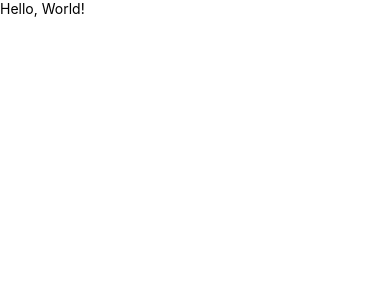
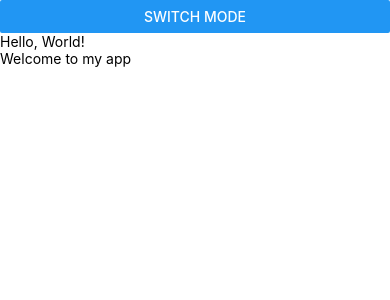
Before and after one commit to adamhinton/LearningReactNativeSection7Test2, a React Native app: screen / in a window 390 px wide. Shown: the top 300 px of the page. Built offline with nearby package versions, Linux system fonts and the light colour scheme.

Commit message:
dark mode with useContext

```diff
--- a/App.js
+++ b/App.js
@@ -1,12 +1,26 @@
-import React from 'react';
-import {SafeAreaView, Text} from 'react-native';
-import MyText from './components/MyText/MyText';
+/* eslint-disable react-native/no-inline-styles */
+import React, {useState} from 'react';
+import {Button, SafeAreaView, Text, View} from 'react-native';
+import {ThemeContext} from './contexts/ThemeContext';
+import HomeScreen from './components/HomeScreen/HomeScreen';
 
 const App = () => {
+  const [isDarkMode, setIsDarkMode] = useState(false);
+
+  const toggleTheme = () => {
+    setIsDarkMode(!isDarkMode);
+  };
+
   return (
-    <SafeAreaView>
-      <Text>Hello, World!</Text>
-    </SafeAreaView>
+    <ThemeContext.Provider value={isDarkMode}>
+      <SafeAreaView>
+        <View style={{backgroundColor: isDarkMode ? '#222222' : '#ffffff'}}>
+          <Button title={'Switch mode'} onPress={toggleTheme} />
+          <Text>Hello, World!</Text>
+        </View>
+        <HomeScreen />
+      </SafeAreaView>
+    </ThemeContext.Provider>
   );
 };
 
--- /dev/null
+++ b/components/HomeScreen/HomeScreen.js
@@ -0,0 +1,17 @@
+import React, {useContext} from 'react';
+import {Text, View} from 'react-native';
+import {ThemeContext} from '../../contexts/ThemeContext';
+
+const HomeScreen = () => {
+  const isDarkMode = useContext(ThemeContext);
+
+  return (
+    <View style={{backgroundColor: isDarkMode ? '#222222' : '#ffffff'}}>
+      <Text style={{color: isDarkMode ? '#ffffff' : '#000000'}}>
+        Welcome to my app
+      </Text>
+    </View>
+  );
+};
+
+export default HomeScreen;
--- /dev/null
+++ b/contexts/ThemeContext.js
@@ -0,0 +1,3 @@
+import {createContext} from 'react';
+
+export const ThemeContext = createContext();
```
